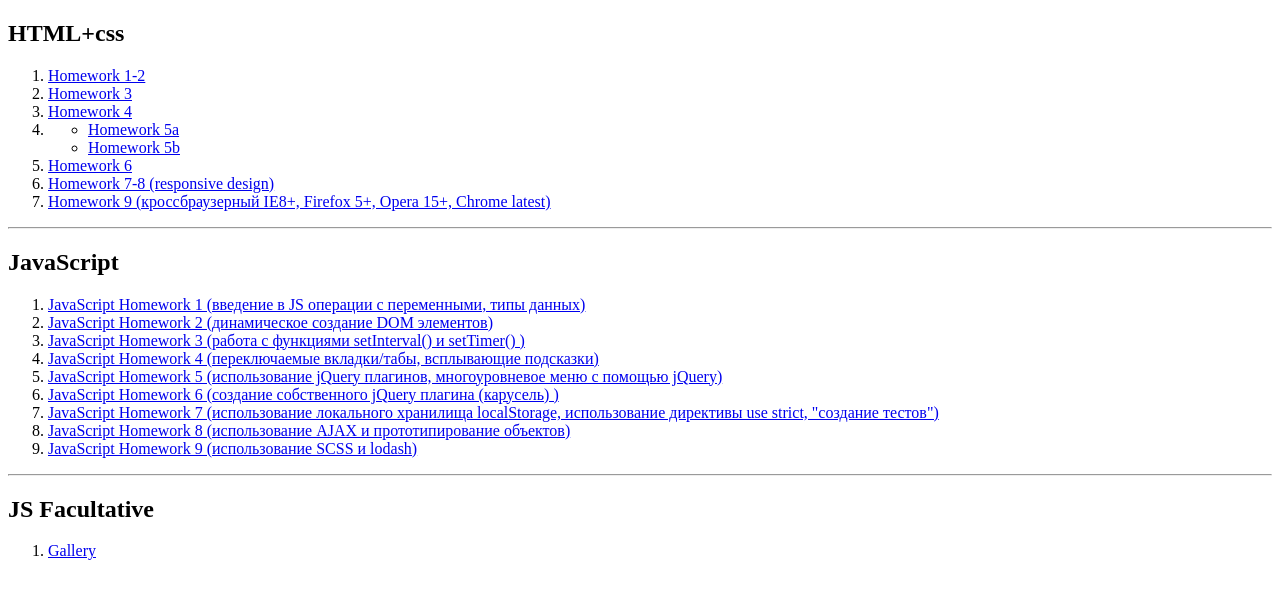
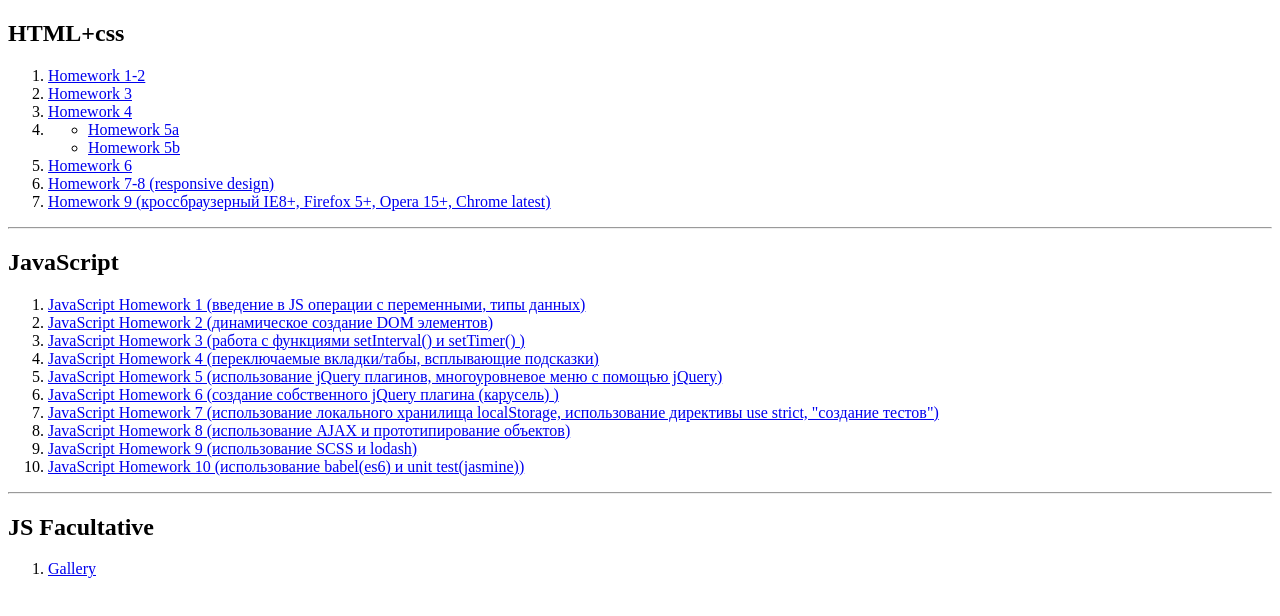
Before and after one commit to sparkof/sparkof.github.io, a plain HTML site: page index.html in a window 1280 px wide. Drawn offline with Linux system fonts and the light colour scheme.

Commit message:
added jshw10 to index.html

```diff
--- a/index.html
+++ b/index.html
@@ -30,6 +30,7 @@
     <li><a href="GoIT_FE_Homeworks/JSHW7">JavaScript Homework 7 (использование локального хранилища localStorage, использование директивы use strict, "создание тестов")</a></li>
     <li><a href="GoIT_FE_Homeworks/JSHW8">JavaScript Homework 8 (использование AJAX и прототипирование объектов)</a></li>
     <li><a href="GoIT_FE_Homeworks/JSHW9">JavaScript Homework 9 (использование SCSS и lodash)</a></li>
+    <li><a href="GoIT_FE_Homeworks/JSHW10">JavaScript Homework 10 (использование babel(es6) и unit test(jasmine))</a></li>
     <!--<li><a href="#"></a></li>
     <li><a href="#"></a></li>
     <li><a href="#"></a></li>
```
